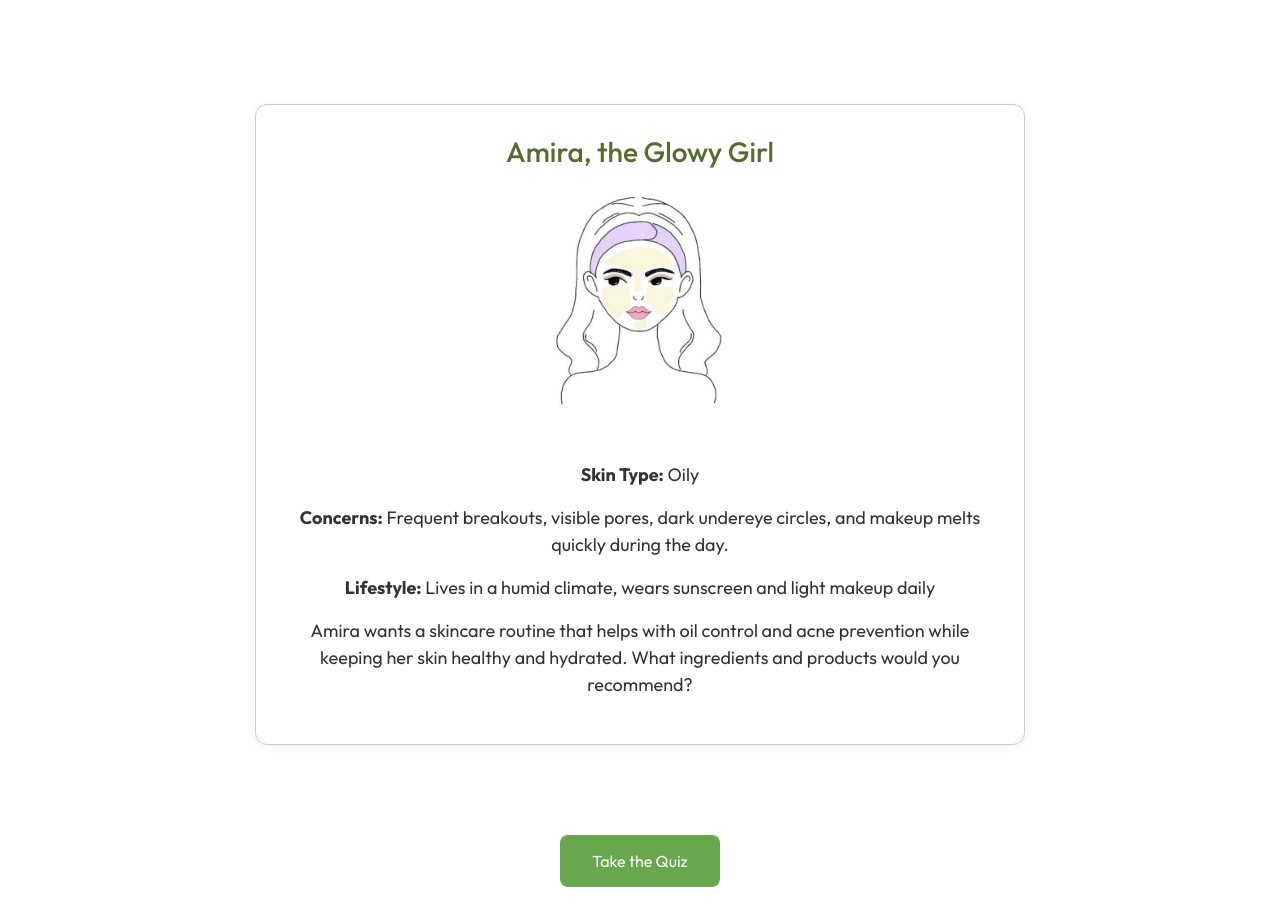
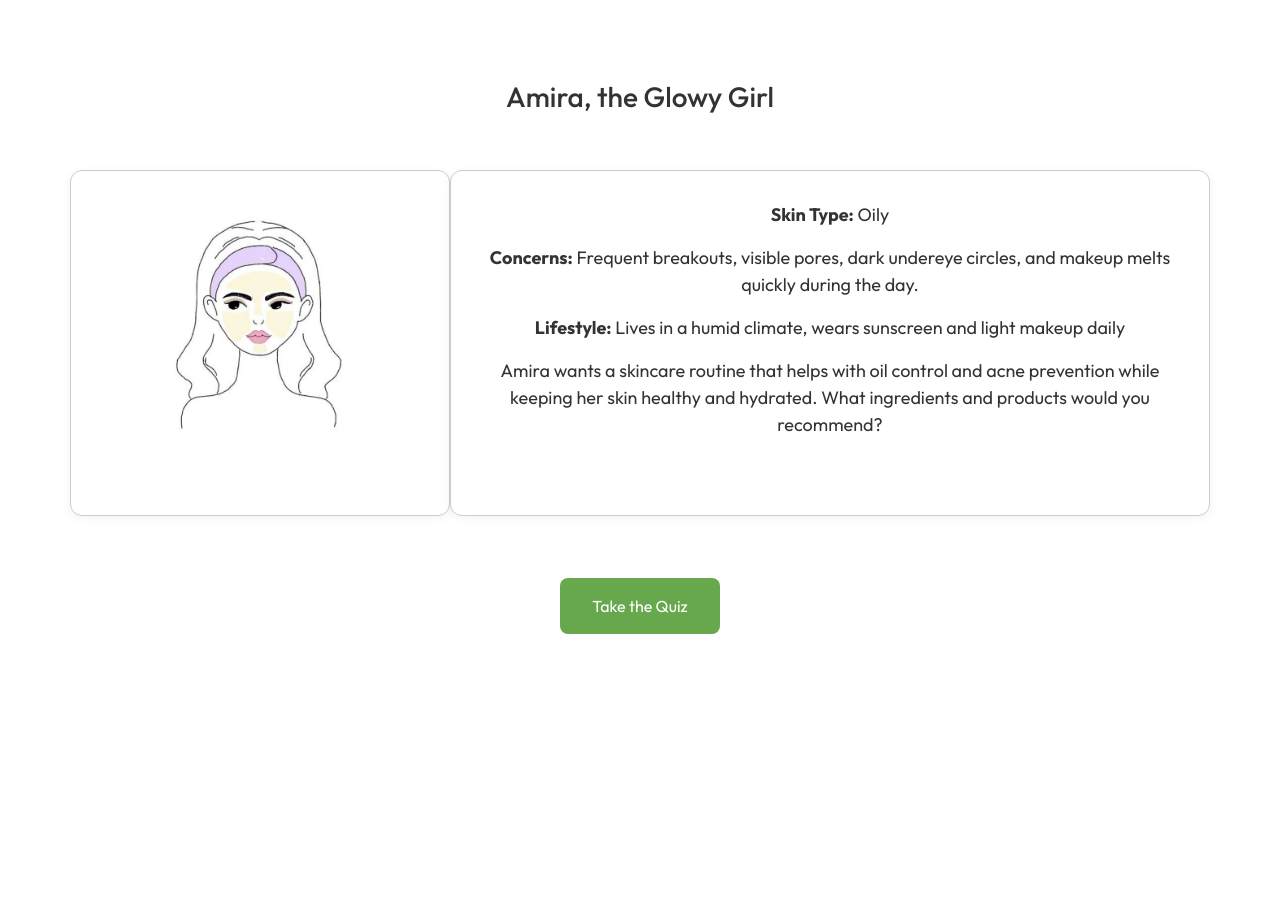
Before and after one commit to hibashaalan/skincareschool, a Flask app: page /quiz2 in a window 1280 px wide. Shown: the part 62-984 px from the top of the page. After the commit the page ends 696 px from the top, so only its background shows below. Run offline with Flask 3, Linux system fonts and the light colour scheme; some libraries are stand-ins or nearby versions.

Commit message:
quiz2 homepage styled

```diff
--- a/templates/quiz2.html
+++ b/templates/quiz2.html
@@ -3,25 +3,37 @@
 
 <script type="text/javascript" src="{{ url_for('static', filename='quiz2.js') }}"></script>
 
-    <div class="container py-4" style="max-width: 800px;">
-        <div class="info-card text-center">
+    <div class="container">
+        <div class="row">
+            <div class="col d-flex justify-content-center">
                 <h3>Amira, the Glowy Girl</h3>
+            </div>
+        </div>
 
-        <!-- Amira's image on the top of the page -->
+        <!-- Amira's Picture -->
+        <div class="row mt-5">
+            <div class="col-4 info-card">
                 <img src="{{ url_for('static', filename='images/amira.png') }}"
                     class="img-fluid rounded mx-auto d-block mb-3"
                     alt="Amira's Image"
                     style="max-width: 200px;">
+            </div>
 
+            <!-- Amira's Info -->
+            <div class="col-8 info-card">
                 <p><strong>Skin Type:</strong> Oily</p>
                 <p><strong>Concerns:</strong> Frequent breakouts, visible pores, dark undereye circles, and makeup melts quickly during the day.</p>
                 <p><strong>Lifestyle:</strong> Lives in a humid climate, wears sunscreen and light makeup daily</p>
                 <p>Amira wants a skincare routine that helps with oil control and acne prevention while keeping her skin healthy and hydrated. What ingredients and products would you recommend?</p>
+
             </div>
         </div>
 
-    <div class="mt-5">
+        <div class="row">
+            <div class="col d-flex justify-content-center">
             <!-- Button to take the quiz -->
                 <a href="{{ url_for('case_study') }}" class="cta-button">Take the Quiz</a>
             </div>
+        </div>
+    </div>
 {% endblock %}
```
Lines whose indentation alone changed are shown as unchanged.
